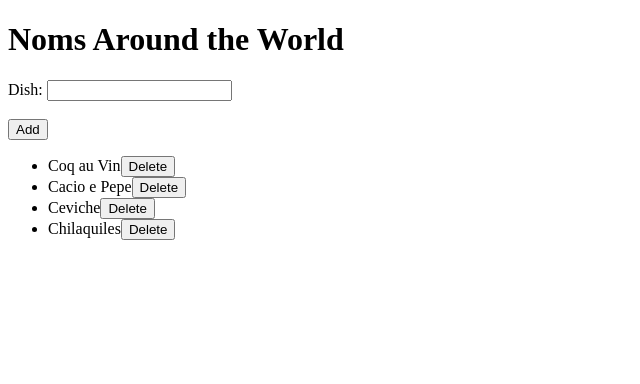
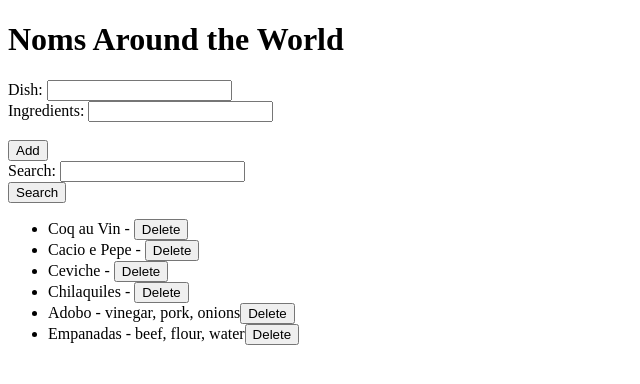
Before and after one commit to crrojas88/pagerduty-assignment, a React (Create React App) app: page / in a window 1280 px wide. Shown: the top 384 px of the page, without its empty margins (0-640 px from the left). Built offline with nearby package versions, Linux system fonts and the light colour scheme; data requests are answered from the project's data file.

Commit message:
Added some functionality during pagerduty interview

```diff
--- a/db.json
+++ b/db.json
@@ -17,8 +17,17 @@
     },
     {
       "name": "Chilaquiles",
-      "cuisine": "Mexican",
       "id": 4
+    },
+    {
+      "name": "Adobo",
+      "ingredients": "vinegar, pork, onions",
+      "id": 5
+    },
+    {
+      "name": "Empanadas",
+      "ingredients": "beef, flour, water",
+      "id": 6
     }
   ]
 }
--- a/src/App.js
+++ b/src/App.js
@@ -3,18 +3,33 @@ import axios from 'axios';
 
 import DishList from './components/Dish-list';
 import Form from './components/Form';
+import SearchForm from './components/Search-form';
 
 const App = () => {
 // Storing our dishes and form state in state hooks
   const [ dishes, setDishes ] = useState([])
   const [ newDish, setNewDish ] = useState('')
-  // const [ newCuisine, setNewCuisine ] = useState('')
+  const [ newIngredient, setNewIngredient ] = useState('')
+  const [ newSearch, setNewSearch ] = useState('')
+  const [ newSearchedDish, setNewSearchedDish ] = useState([])
 
 // Handle form state change for input values and possibility to add search functionality.
   const handleChange = (e) => {
     const value = e.target.value
 
     setNewDish(value)
+  }
+
+  const handleIngredientChange = (e) => {
+    const value = e.target.value
+
+    setNewIngredient(value)
+  }
+
+  const handleSearch = (e) => {
+    const value = e.target.value
+
+    setNewSearch(value)
   }
 
   const baseUrl = 'http://localhost:3001/dishes'
@@ -34,6 +49,7 @@ const App = () => {
 
     const dishObj = {
       name: newDish,
+      ingredients: newIngredient,
       id: dishes.length + 1
     }
 
@@ -41,6 +57,7 @@ const App = () => {
     .then(response => {
       setDishes(dishes.concat(response.data))
       setNewDish('')
+      setNewIngredient('')
     })
   }
 
@@ -53,10 +70,21 @@ const deleteDish = (id) => {
   })
 }
 
+const submitSearch = () => {
+  // handles logic for searching dishes with ingredient keywords
+}
+
 return(
   <div>
     <h1>Noms Around the World</h1>
-    <Form newDish={newDish} handleChange={handleChange} addDish={addDish}/>
+    <Form
+    newDish={newDish}
+    newIngredient={newIngredient}
+    handleIngredientChange={handleIngredientChange}
+    handleChange={handleChange}
+    addDish={addDish}
+    />
+    <SearchForm newSearch={newSearch} handleSearch={handleSearch} submitSearch={submitSearch}/>
     <DishList dishes={dishes} deleteDish={deleteDish}/>
   </div>
 )
--- a/src/components/Dish.js
+++ b/src/components/Dish.js
@@ -3,7 +3,7 @@ import React from 'react';
 const Dish = ({ dish, deleteDish }) => {
     return(
         <div>
-            {dish.name}
+            {dish.name} - {dish.ingredients}
             <button onClick={deleteDish}>Delete</button>
         </div>
     )
--- a/src/components/Form.js
+++ b/src/components/Form.js
@@ -1,11 +1,14 @@
 import React from 'react';
 
-const Form = ({ newDish, handleChange, addDish }) => {
+const Form = ({ newDish, handleChange, addDish, newIngredient, handleIngredientChange }) => {
 return(
     <div>
         <form onSubmit={addDish}>
             <div>
                 Dish: <input name='newDish' value={newDish} onChange={handleChange}/>
+            </div>
+            <div>
+                Ingredients: <input name='newIngredient' value={newIngredient} onChange={handleIngredientChange}/>
             </div>
             <br/>
             <div>
--- /dev/null
+++ b/src/components/Search-form.js
@@ -0,0 +1,17 @@
+import React from 'react'
+
+const SearchForm = ({ newSearch, handleSearch, submitSearch }) => {
+    return(
+        <form onSubmit={submitSearch}>
+            <div>
+                Search: <input name='search' value={newSearch} onChange={handleSearch}/>
+            </div>
+            <div>
+                <button type="submit">Search</button>
+            </div>
+        </form>
+    )
+
+}
+
+export default SearchForm
```
